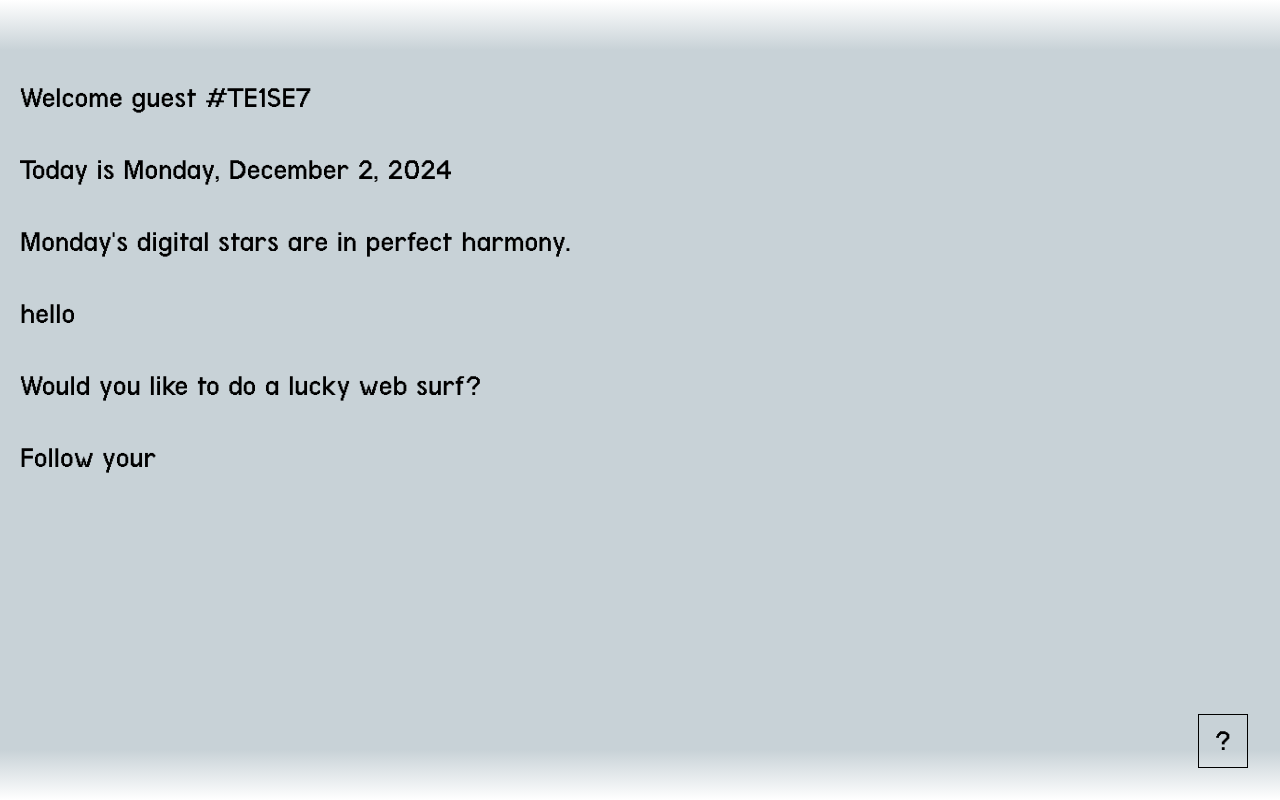
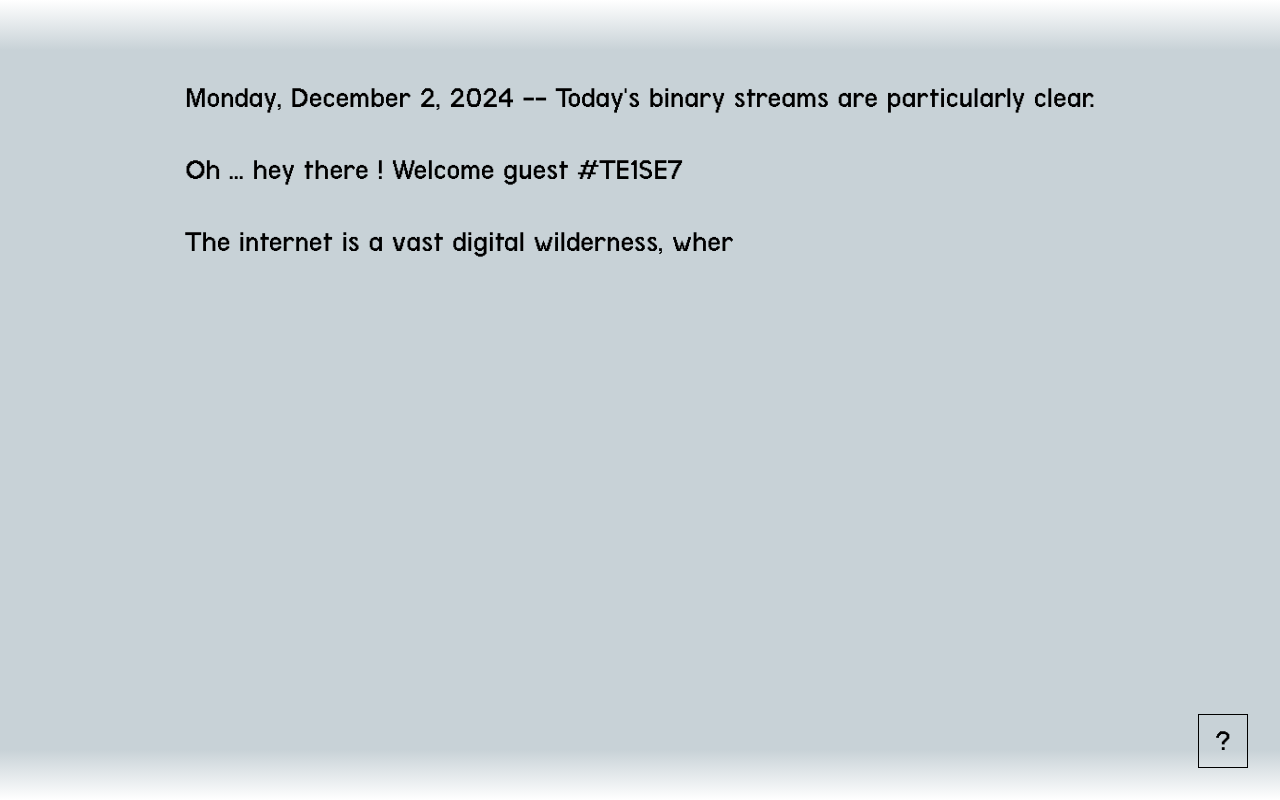
Before and after one commit to neo-teo/digital-fortune, a SvelteKit app: page / in a window 1280 px wide. Built offline with nearby package versions, Linux system fonts and the light colour scheme.

Commit message:
added script

```diff
--- a/src/lib/components/Card.svelte
+++ b/src/lib/components/Card.svelte
@@ -28,7 +28,7 @@
 <div
 	class="card-container relative overflow-visible"
 	class:pulse-scale={hovered && !flipped && !disabled}
-	style:transform={`scale(${flipped ? 1 : disabled ? 0.8 : 1})`}
+	style:transform={`scale(${flipped ? 1 : disabled ? 0.7 : 1})`}
 	role="presentation"
 >
 	<button
@@ -73,7 +73,7 @@
 		align-items: center;
 		justify-content: center;
 		perspective: 500px;
-		transition: transform 0.7s;
+		transition: transform 3s;
 	}
 
 	.card {
--- a/src/lib/components/IntroScreen.svelte
+++ b/src/lib/components/IntroScreen.svelte
@@ -5,21 +5,6 @@
 	let { onStart = () => console.log('onStart ignored') } = $props();
 
 	let showContinue = $state(false);
-
-	function getDayMessage(): string {
-		const day = new Date().getDay();
-		return (
-			{
-				0: "Sunday's digital energies are especially strong.",
-				1: "Monday's digital stars are in perfect harmony.",
-				2: "Tuesday's binary streams are particularly clear.",
-				3: "Wednesday's binary streams are particularly clear.",
-				4: "Thursday's digital stars are especially bright.",
-				5: "Friday's digital stars are especially bright.",
-				6: "Saturday's virtual forces are in perfect harmony."
-			}[day] || ''
-		);
-	}
 
 	const today = new Date().toLocaleDateString('en-US', {
 		weekday: 'long',
@@ -36,12 +21,13 @@
 	};
 
 	const script = [
-		`Welcome guest #${generateGuestId()}`,
-		`Today is ${today}`,
-		getDayMessage(),
-		'hello',
-		'Would you like to do a lucky web surf?',
-		'Follow your instincts and happy surfing ! :~)'
+		`${today} -- Today's binary streams are particularly clear.`,
+		`Oh ... hey there ! Welcome guest #${generateGuestId()}`,
+		'The internet is a vast digital wilderness, where hyperlink constellations light up the sky, underground pixel caves hide ancient forum treasures, and data streams flow through fiber-optic canyons.',
+		'It can sometimes feel easy to get lost in it all.',
+		'But not to worry! It seems like Pip the duck is here with us today to guide us through it!',
+		'Would you like to follow Pip on a journey around the world wide web?',
+		'Follow your instincts and happy surfing !'
 	];
 </script>
 
--- a/src/lib/data/website_data.ts
+++ b/src/lib/data/website_data.ts
@@ -1,22 +1,22 @@
 export const RADIO = [
-    { label: 'The Lot Radio', href: 'https://www.thelotradio.com', src: '/radio/lot.png' },
-    { label: 'Communial Radio Club', href: 'https://communalradio.club', src: '/radio/communal.png' },
-    { label: 'NTS', href: 'https://www.nts.live/1', src: '/radio/nts.png' },
+    { number: 1, label: 'The Lot Radio', href: 'https://www.thelotradio.com', src: '/radio/lot.png' },
+    { number: 3, label: 'Communial Radio Club', href: 'https://communalradio.club', src: '/radio/communal.png' },
+    { number: 11, label: 'NTS', href: 'https://www.nts.live/1', src: '/radio/nts.png' },
 ];
 
 export const TOOLS = [
-    { label: 'Text 2 Ascii', href: 'https://patorjk.com/software/taag/#p=display&f=Acrobatic&t=Hmmm...', src: '/websites/text2ascii.png' },
-    { label: 'Kaomoji Emoticons', href: 'https://kaomojikuma.com', src: '/websites/kaomoji.png' },
-    { label: 'Emoji Gardens', href: 'https://www.nan.ooo/fields/', src: 'websites/emojigardens.png' },
-    { label: 'Arial Ascii Art', href: 'http://patorjk.com/arial-ascii-art/.', src: '/websites/arialascii.png' },
-    { label: 'Ascii Face Maker', href: 'https://adelfaure.net/tools/ascii_facemaker/', src: '/websites/asciiface.png' },
-    { label: 'Kid Pix', href: 'https://kidpix.app', src: '/websites/kidpix.png' },
-    { label: 'Gif Cities', href: 'https://gifcities.org/?q=dog', src: '/websites/gifcities.png' },
+    // { label: 'Text 2 Ascii', href: 'https://patorjk.com/software/taag/#p=display&f=Acrobatic&t=Hmmm...', src: '/websites/text2ascii.png' },
+    { number: 1, label: 'Kaomoji Emoticons', href: 'https://kaomojikuma.com', src: '/websites/kaomoji.png' },
+    { number: 2, label: 'Emoji Gardens', href: 'https://www.nan.ooo/fields/', src: 'websites/emojigardens.png' },
+    // { label: 'Arial Ascii Art', href: 'http://patorjk.com/arial-ascii-art/.', src: '/websites/arialascii.png' },
+    { number: 3, label: 'Ascii Face Maker', href: 'https://adelfaure.net/tools/ascii_facemaker/', src: '/websites/asciiface.png' },
+    { number: 6, label: 'Kid Pix', href: 'https://kidpix.app', src: '/websites/kidpix.png' },
+    { number: 9, label: 'Gif Cities', href: 'https://gifcities.org/?q=dog', src: '/websites/gifcities.png' },
 ];
 
 export const READING = [
-    { label: 'Solar Power Server', src: 'https://solar.lowtechmagazine.com/2023/12/how-to-build-a-small-solar-power-system/' },
-    { label: 'The Creative Independent', src: 'https://thecreativeindependent.com' },
-    { label: 'Life in 256kb', src: 'http://isomuein.net' },
-    { label: 'Other Internet', src: 'https://otherinter.net' }
+    { number: 2, label: 'Solar Power Server', src: 'https://solar.lowtechmagazine.com/2023/12/how-to-build-a-small-solar-power-system/' },
+    { number: 4, label: 'The Creative Independent', src: 'https://thecreativeindependent.com' },
+    { number: 7, label: 'Life in 256kb', src: 'http://isomuein.net' },
+    { number: 12, label: 'Other Internet', src: 'https://otherinter.net' }
 ]
--- a/src/routes/+page.server.ts
+++ b/src/routes/+page.server.ts
@@ -5,39 +5,43 @@ function getRandomItems<T>(array: T[], count: number): T[] {
     return shuffled.slice(0, count);
 }
 
+function padNumber(num: number): string {
+    return String(num).padStart(3, '0')
+}
+
 export function load() {
     const radio = getRandomItems(RADIO, 3).map((item, index) => ({
         ...item,
-        cover: '/cards/unlucky.jpeg',
-        title: `Radio ${String(index + 1).padStart(3, '0')}`
+        cover: '/cards/bar.jpeg',
+        title: `Radio ${padNumber(item.number)}`
     }));
 
     const tools = getRandomItems(TOOLS, 3).map((item, index) => ({
         ...item,
-        cover: '/cards/park.jpeg',
-        title: `Website ${String(index + 1).padStart(3, '0')}`
+        cover: '/cards/construction.jpeg',
+        title: `Decorator ${padNumber(item.number)}`
     }));
 
     const reading = getRandomItems(READING, 3).map((item, index) => ({
         ...item,
-        cover: '/cards/school.jpeg',
-        title: `Are.na Channel ${String(index + 1).padStart(3, '0')}`
+        cover: '/cards/friend.jpeg',
+        title: `Reading ${padNumber(item.number)}`
     }));
 
     const fortune = [
         {
-            introText: 'Let\'s start with a soundtrack for your day. Just a moment while I pick out a few stations I think you might like.',
-            outroText: 'These stations should serve you well.',
+            introText: 'I love music. I sometimes DJ at the local data lake parties, so I\'m always looking for a fresh track to add to my mix. Just a moment while I pick out a few internet radio stations I think you might like.',
+            outroText: 'Ooo one of my favorites ! I wonder what\'s on right now...',
             cards: radio
         },
         {
-            introText: 'Now let\'s dive into some special sites. I like you so I\'ll gather some extra special ones.',
-            outroText: 'Keep these places in mind as you move through your day.',
+            introText: 'If you\'re looking to rennovate your digital home, these tools should come in handy. Take your pick!',
+            outroText: 'Great pick ! My pond has been getting so many compliments from visiting ducks ever since I discovered that one.',
             cards: tools
         },
         {
-            introText: 'Are.na is a special place. Let\'s see what it has in store for you.',
-            outroText: 'That\'s all for now. Check back tomorrow for new waves.',
+            introText: 'My favorite activity to kick back during my server\'s downtime is reading. Here are a few of my favorites for you to pick from.',
+            outroText: 'That\'s all for now. You can find me back here tomorrow for new waves to surf.',
             cards: reading
         }
     ];
--- a/src/routes/+page.svelte
+++ b/src/routes/+page.svelte
@@ -9,6 +9,8 @@
 	let showFortuneTeller = $state(false);
 </script>
 
+<div class="flex justify-center">
+	<div class="flex max-w-[1000px] flex-col">
 		{#if !showFortuneTeller}
 			<IntroScreen onStart={() => (showFortuneTeller = true)} />
 		{:else}
@@ -16,3 +18,5 @@
 		{/if}
 
 		<Blurb />
+	</div>
+</div>
```
Also changed, not shown: static/cards/car.jpeg (deleted), static/pip.gif (added). Lines whose indentation alone changed are shown as unchanged.
